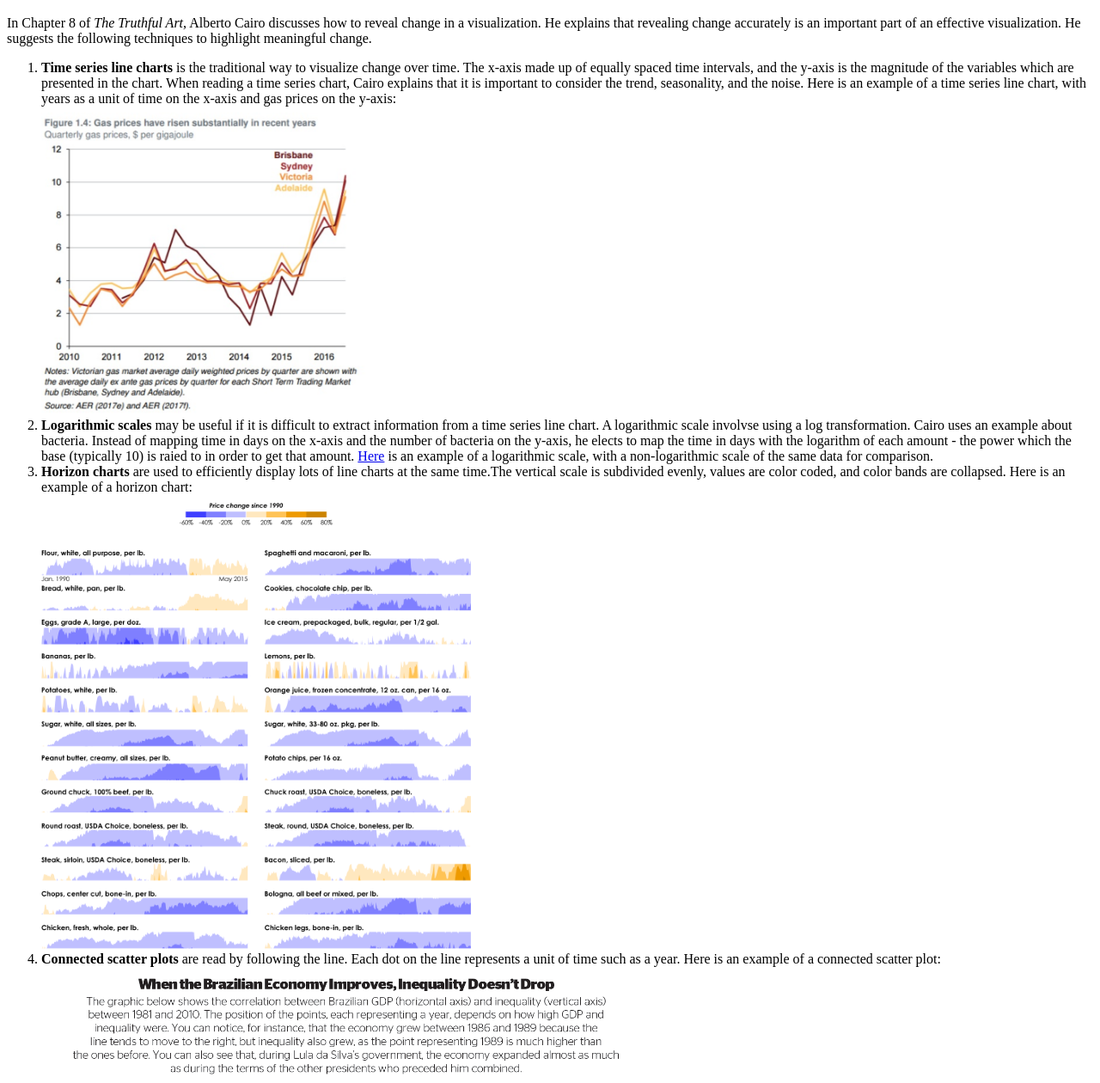
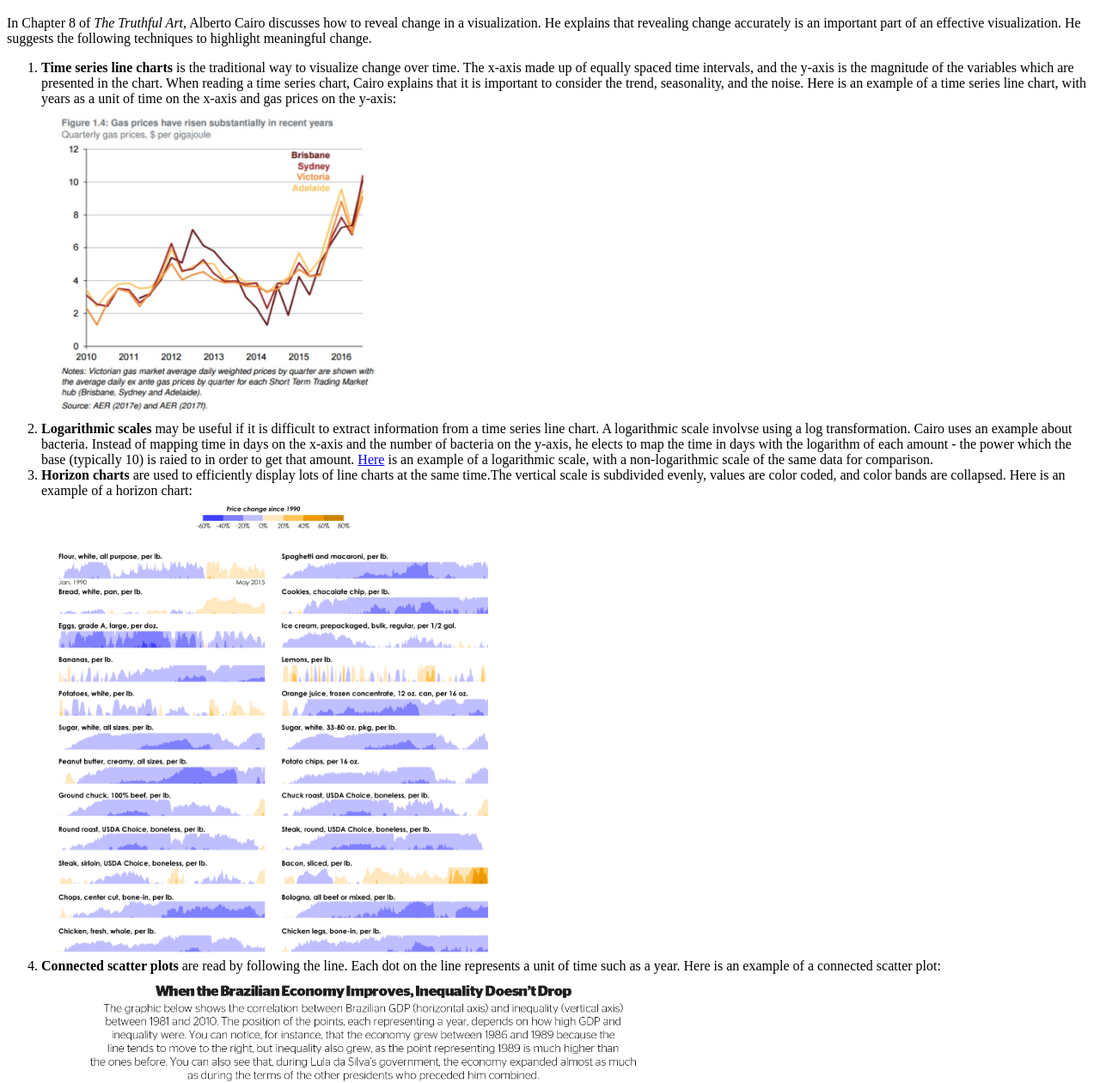
Before and after one commit to ehstowe/cairoChapter8, a plain HTML site: page index.html in a window 1280 px wide. Shown: the part 48-1308 px from the top of the page at 86% size. Drawn offline with Linux system fonts and the light colour scheme.

Commit message:
Update index.html

```diff
--- a/index.html
+++ b/index.html
@@ -9,7 +9,7 @@ highlight meaningful change.
 time intervals, and the y-axis is the magnitude of the variables which are presented in the chart. When reading a time series
 chart, Cairo explains that it is important to consider the trend, seasonality, and the noise. Here is an example of a
   time series line chart, with years as a unit of time on the x-axis and gas prices on the y-axis:<br>
-  <img src="lineGraph.PNG" width="400" height="362" align="center" display="block"></li>
+  <img src="lineGraph.PNG" width="400" height="362" hspace="20" display="block"></li>
 
 <li><b>Logarithmic scales</b> may be useful if it is difficult to extract information from a time series line chart.
 A logarithmic scale involvse using a log transformation. Cairo uses an example about bacteria. Instead of mapping time in days on the
@@ -19,10 +19,10 @@ power which the base (typically 10) is raied to in order to get that amount.
 a logarithmic scale, with a non-logarithmic scale of the same data for comparison.</li>
 <li><b>Horizon charts</b> are used to efficiently display lots of line charts at the same time.The vertical scale is subdivided
 evenly, values are color coded, and color bands are collapsed. Here is an example of a horizon chart:<br>
-  <img src="horizon.png" width="500" height="531" align="center" display="block"></li>
+  <img src="horizon.png" width="500" height="531" hspace="20" display="block"></li>
 <li><b>Connected scatter plots</b> are read by following the line. Each dot on the line represents a unit of time such as a year.
 Here is an example of a connected scatter plot:<br>
-  <img src="connectedScatterPlot.png" width="700" height="571" align="center" display="block"></li>
+  <img src="connectedScatterPlot.png" width="700" height="571" hspace="20" display="block"></li>
 
 </ol>
 </p>
```
